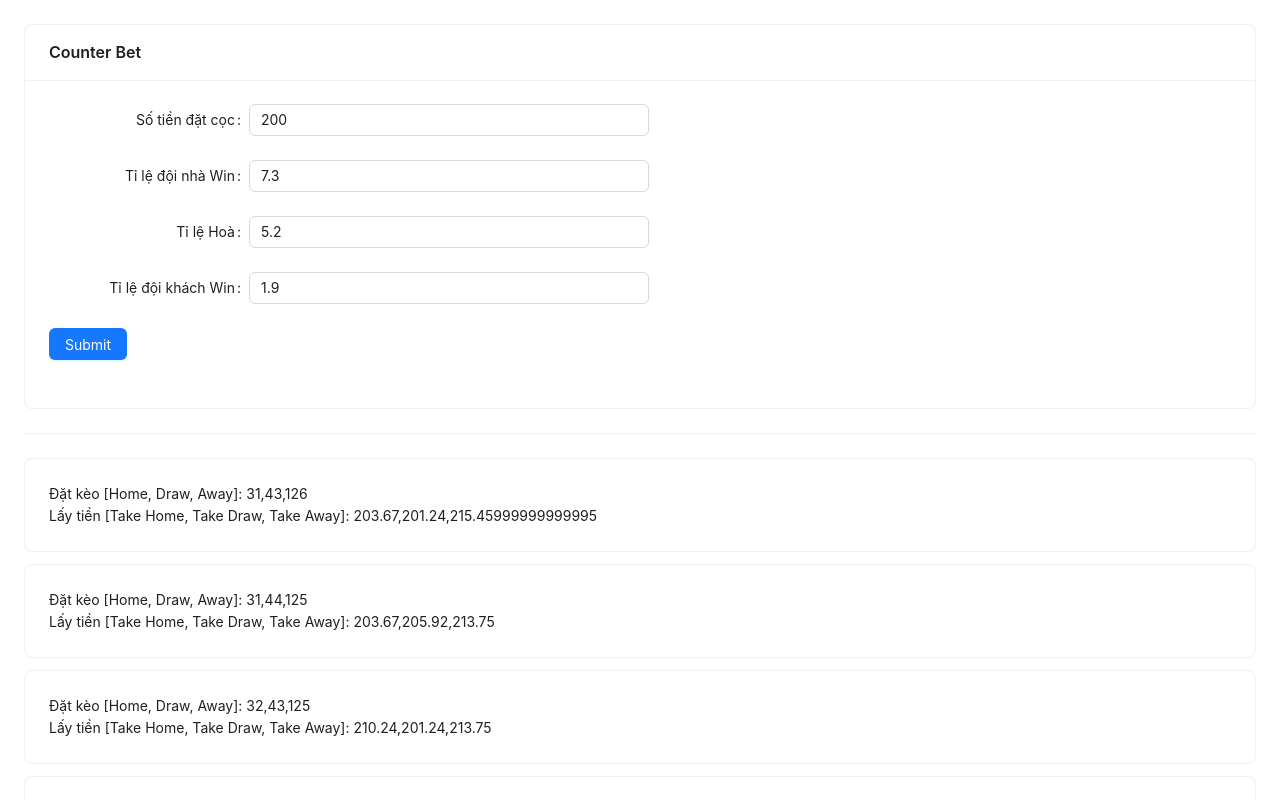
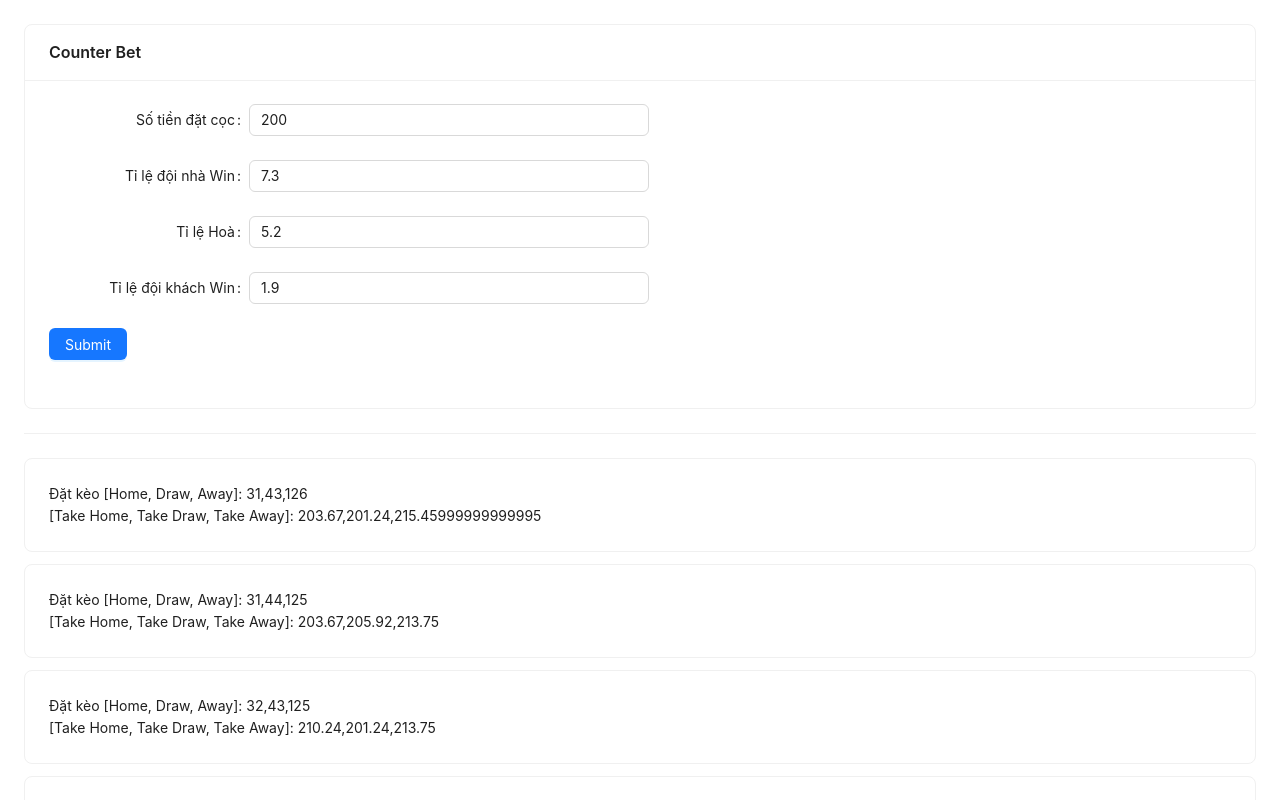
Before and after one commit to doramong1998/counter-bet, a React (Create React App) app: page / in a window 1280 px wide. Both pictures are taken after a click on the button "Submit". Shown: the top 800 px of the page. Built offline with nearby package versions, Linux system fonts and the light colour scheme.

Commit message:
feat(base): bet

```diff
--- a/src/App.tsx
+++ b/src/App.tsx
@@ -80,7 +80,7 @@
             <Card style={{ marginBottom: 12 }}>
               <div>Đặt kèo [Home, Draw, Away]: {i?.bet?.toString()}</div>
               <div>
-                Lấy tiền [Take Home, Take Draw, Take Away]: {i?.take?.toString()}
+                [Take Home, Take Draw, Take Away]: {i?.take?.toString()}
               </div>
             </Card>
           );
```
